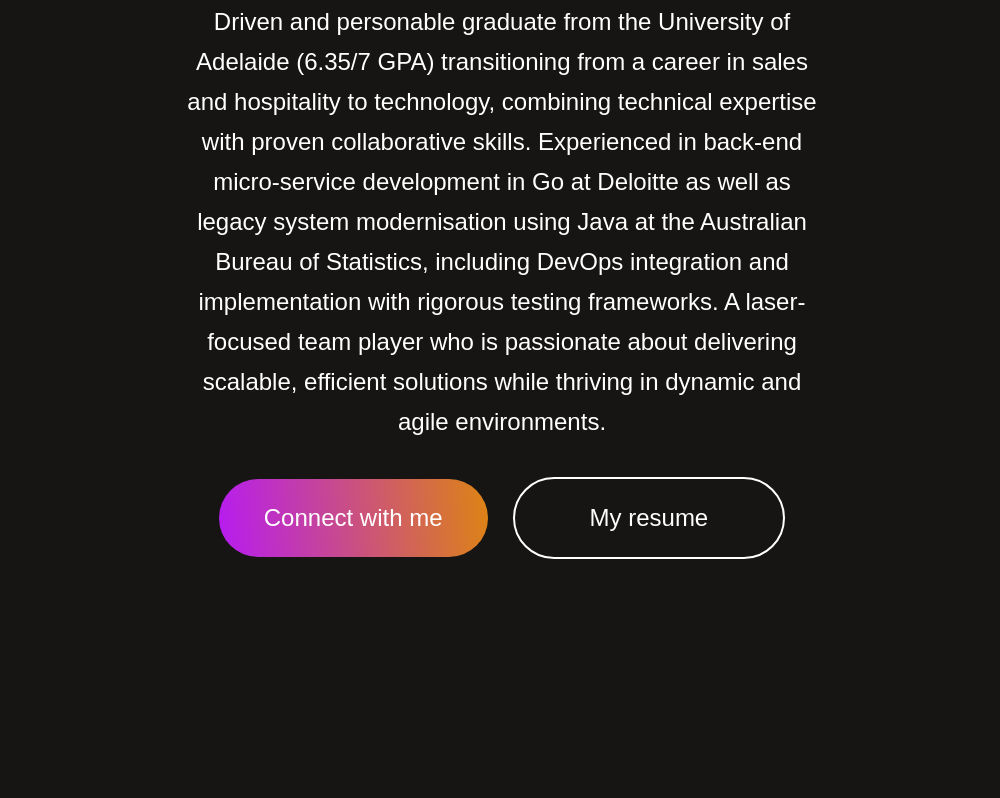
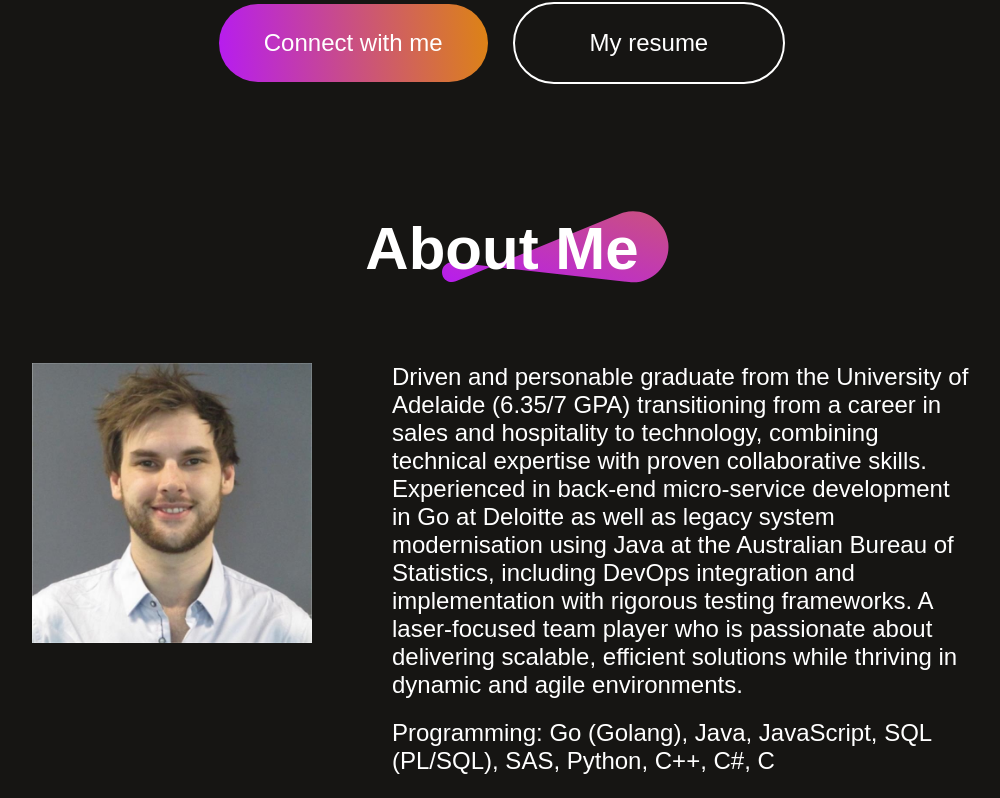
Before and after one commit to CandyXandy/CandyXandy.github.io, a React (Vite) app: page / in a window 1280 px wide. Shown: the part 916-1714 px from the top of the page, without its empty margins (138-1138 px from the left). Before the commit the page ends 1525 px from the top, so only its background shows below. Built offline with nearby package versions, Linux system fonts and the light colour scheme; a web font is replaced by a local one.

Commit message:
[FEAT] about section implemented

```diff
--- a/src/App.tsx
+++ b/src/App.tsx
@@ -1,12 +1,14 @@
 import React from 'react'
 import Navbar from './Components/Navbar/Navbar'
 import Hero from './Components/Hero/Hero'
+import About from './Components/About/About'
 
 const App = () => {
   return (
     <div>
       <Navbar />
       <Hero />
+      <About />
     </div>
   )
 }
--- /dev/null
+++ b/src/Components/About/About.css
@@ -0,0 +1,109 @@
+.about-p {
+    width: 50%;
+    text-align: center;
+    font-size: 24px;
+    line-height: 40px;
+}
+
+.about {
+    display: flex;
+    flex-direction: column;
+    align-items: center;
+    justify-content: center;
+    gap: 80px;
+    margin: 80px 170px;
+}
+
+
+.about-title {
+    position: relative;
+}
+
+.about-title h1 {
+    padding: 0px 30px;
+    font-size: 80px;
+    font-weight: 600;
+}
+
+.about-title img {
+    position: absolute;
+    bottom: 0;
+    right: 0;
+    z-index: -1;
+}
+
+.about-section {
+    display: flex;
+    gap: 80px;
+    width: 100%;
+}
+
+.about-left img {
+    width: 35vh;
+}
+
+.about-right {
+    display: flex;
+    flex-direction: column;
+    gap: 20px;
+    font-size: 24px;
+    font-weight: 500;
+}
+
+
+
+.about-skills {
+    display: flex;
+    flex-direction: column;
+    gap: 20px;
+}
+
+.about-skill {
+    display: flex;
+    gap: 50px;
+    align-items: center;
+    transition: 0.3s;
+}
+
+.about-skill p {
+    min-width: 150px;
+    font-size: 24px;
+    font-weight: 500;
+}
+
+.about-experience {
+    display: flex;
+    flex-direction: column;
+    align-items: center;
+    justify-content: center;
+    gap: 50px;
+}
+
+
+
+.about-title {
+    position: relative;
+}
+
+.about-title h1 {
+    font-size: 60px;
+}
+
+
+.about-job {
+    gap: 20px;
+}
+
+.about-job h2 {
+    font-size: 28px;
+    font-weight: 700;
+    background: linear-gradient(270deg, #DF8908 50.41%, #B415FF 90.25%);
+    background-clip: text;
+    -webkit-background-clip: text;
+    -webkit-text-fill-color: transparent;
+}
+
+.about-job p {
+    font-size: 22px;
+    margin: 5px;
+}
--- /dev/null
+++ b/src/Components/About/About.tsx
@@ -0,0 +1,83 @@
+import React from 'react'
+import './About.css'
+import theme_pattern from '../../assets/theme_pattern.svg'
+import profile_img from '../../assets/headshot.jpg'
+
+const About = () => {
+    return (
+        <div className="about">
+            <div className="about-title">
+                <h1>About Me</h1>
+                <img src={theme_pattern} alt="" />
+            </div>
+            <div className="about-section">
+
+                <div className="about-left">
+                    <img src={profile_img} alt="" />
+                </div>
+
+                <div className="about-right">
+                    <p>
+                        Driven and personable graduate from the University of Adelaide (6.35/7 GPA) transitioning from a career in
+                        sales and hospitality to technology, combining technical expertise with proven collaborative skills. Experienced
+                        in back-end micro-service development in Go at Deloitte as well as legacy system modernisation using Java at the
+                        Australian Bureau of Statistics, including DevOps integration and implementation with rigorous testing frameworks.
+                        A laser-focused team player who is passionate about delivering scalable, efficient solutions while thriving in
+                        dynamic and agile environments.
+                    </p>
+                    <div className="about-skills">
+                        <div className="about-skill"><p>Programming: Go (Golang), Java, JavaScript, SQL (PL/SQL), SAS, Python, C++, C#, C</p></div>
+                        <div className="about-skill"><p>Frameworks/Libraries: Spring Framework, Swing, Vue.js, Node.js, react.js, gRPC</p></div>
+                        <div className="about-skill"><p>Databases/ORM: JDBC, PostgreSQL, MySQL</p></div>
+                        <div className="about-skill"><p>DevOps/Cloud: Docker, Kubernetes, Jenkins, Maven, Git, CI/CD Pipelines</p></div>
+                        <div className="about-skill"><p>Practices: Agile/Scrum, Test-Driven Development (TDD), Legacy System Modernisation, RESTful APIs</p></div>
+                        <div className="about-skill"><p>Soft Skills: Client Needs Analysis, Cross-Functional Collaboration, Process Optimisation, Technical Mentorship</p></div>
+                    </div>
+                </div>
+
+
+
+
+
+            </div>
+            <div className="about-experience">
+                <div className="about-title">
+                    <h1>Experience</h1>
+                    <img src={theme_pattern} alt="" />
+                </div>
+
+                <div className="about-job">
+                    <h2>Intern @ Deloitte</h2>
+                    <h3>Jan 2025 - Feb 2025</h3>
+                    <p>
+                        Engineered a Go micro-service leveraging generative AI to parse unstructured documents
+                        and create constraint-rich database schemas, reducing manual schema design time by ~40%.
+                        Implemented gRPC for inter-service communication, containerised using Docker, and
+                        orchestrated with Kubernetes for scalable load balancing across distributed systems.
+                        Achieved 96% validation accuracy for parsed entity relationships and constraints
+                        during testing. Integrated into Deloitte`s Optimal Reality platform to streamline
+                        schema design for enterprise clients.
+                    </p>
+                </div>
+                <div className='about-job'>
+                    <h2>Development and Programming Officer @ Australian Bureau of Statistics</h2>
+                    <h3>Nov 2023 - Jul 2024</h3>
+                    <p>
+                        Spearheaded the modernisation of legacy systems by re-engineering OpenText Team Developer
+                        applications into scalable Java solutions utilising Swing, Spring-boot, and JDBC, achieving
+                        enterprise-grade performance and maintainability. The initial application designed to
+                        replace a mission-critical legacy module exceeded stakeholder expectations, leading to
+                        project ownership and the development of 3 additional applications that streamlined
+                        data processing workflows. Leveraged DevOps practices to automate CI/CD pipelines
+                        with Jenkins and Maven, ensuring testing compliance and reducing deployment errors
+                        within my team by 30%. Expanded expertise in database integration, utilising SAS
+                        for statistical analysis and PL/SQL to optimise legacy data migration. Collaborated
+                        with cross-functional teams to align applications with ABS data governance standards.
+                    </p>
+                </div>
+            </div>
+        </div>
+    )
+}
+
+export default About
--- a/src/Components/Hero/Hero.tsx
+++ b/src/Components/Hero/Hero.tsx
@@ -8,14 +8,6 @@
         <div className='hero'>
             <img src={profile_img} alt="A headshot of Alexander" />
             <h1><span>Alexander Robertson. </span>Software Engineer. Adelaide, South Australia.</h1>
-            <p>
-                Driven and personable graduate from the University of Adelaide (6.35/7 GPA) transitioning from a career in
-                sales and hospitality to technology, combining technical expertise with proven collaborative skills. Experienced
-                in back-end micro-service development in Go at Deloitte as well as legacy system modernisation using Java at the
-                Australian Bureau of Statistics, including DevOps integration and implementation with rigorous testing frameworks.
-                A laser-focused team player who is passionate about delivering scalable, efficient solutions while thriving in
-                dynamic and agile environments.
-            </p>
             <div className="hero-action">
                 <div className="hero-connect"> Connect with me </div>
                 <div className="hero-resume"> My resume </div>
```
